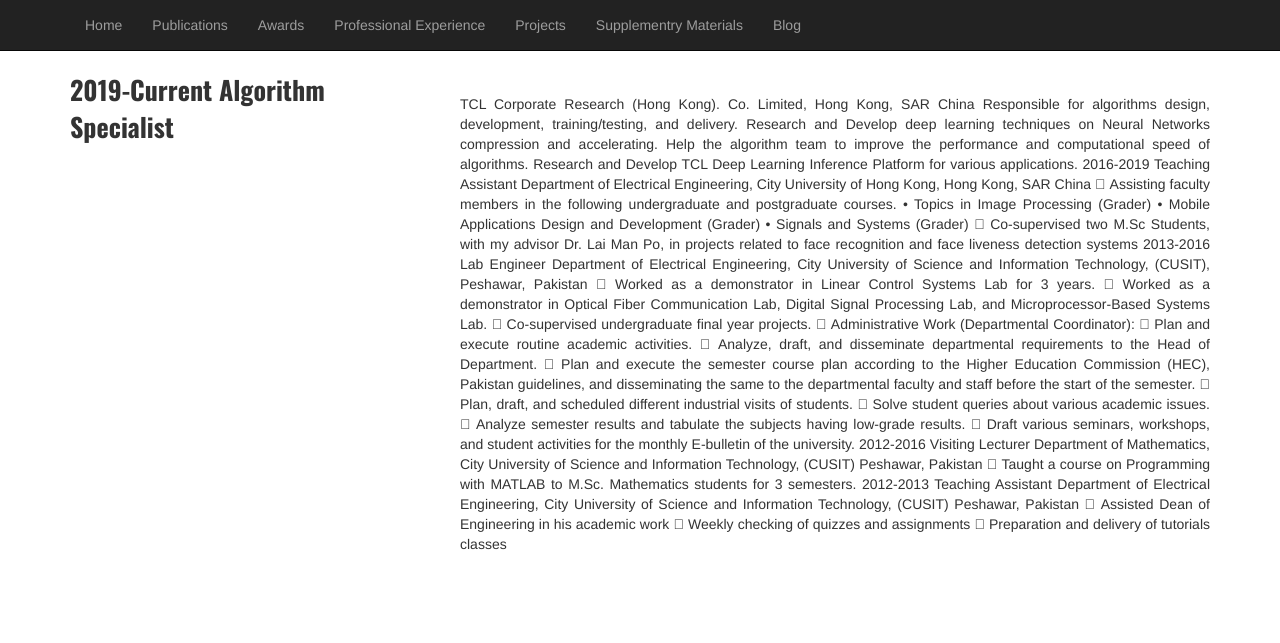
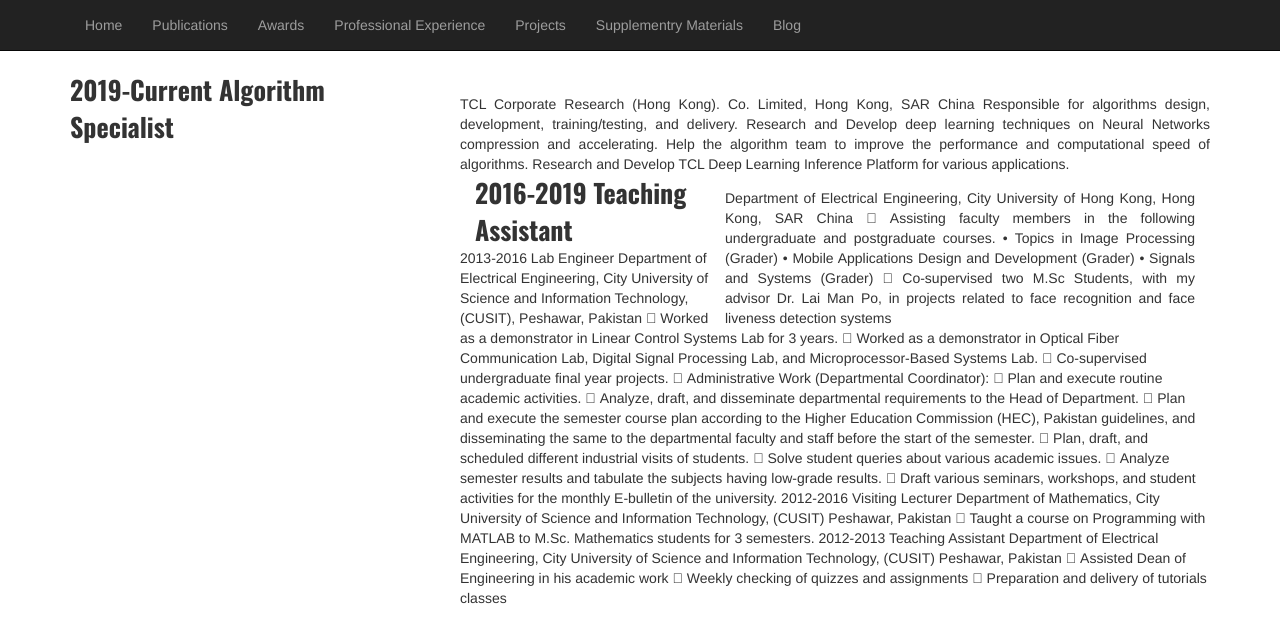
Before and after one commit to yasar-rehman/yasar, a Jekyll site: the page built from experience.md, in a window 1280 px wide. Shown: the top 643 px of the page. Built offline with Jekyll 4.4.1, drawn with Linux system fonts in a browser that asks for light colours.

Commit message:
Update experience.md

```diff
--- a/experience.md
+++ b/experience.md
@@ -16,15 +16,23 @@
         Research and Develop deep learning techniques on Neural Networks compression and accelerating.
         Help the algorithm team to improve the performance and computational speed of algorithms.
 Research and Develop TCL Deep Learning Inference Platform for various applications.
+       </div>
 
 
-2016-2019	Teaching Assistant
+<div class="col-md-4 pull-left">
+   <div style="font-family: 'Oswald', sans-serif; font-size: 26px;"><b>2016-2019	Teaching Assistant</b> </div>
+
+ </div>
+  <div class="col-md-8 pull-right">
+      <div style="margin-top:3%; text-align:justify;">
  Department of Electrical Engineering, City University of Hong Kong, Hong Kong, SAR China
 	Assisting faculty members in the following undergraduate and postgraduate courses.
 •	Topics in Image Processing (Grader)
 •	Mobile Applications Design and Development (Grader)
 •	Signals and Systems (Grader)
 	Co-supervised two M.Sc Students, with my advisor Dr. Lai Man Po, in projects related to face recognition and face liveness detection systems
+       </div>
+ </div>
 
 2013-2016 	Lab Engineer
 Department of Electrical Engineering, City University of Science and Information Technology, (CUSIT), Peshawar, Pakistan
```
